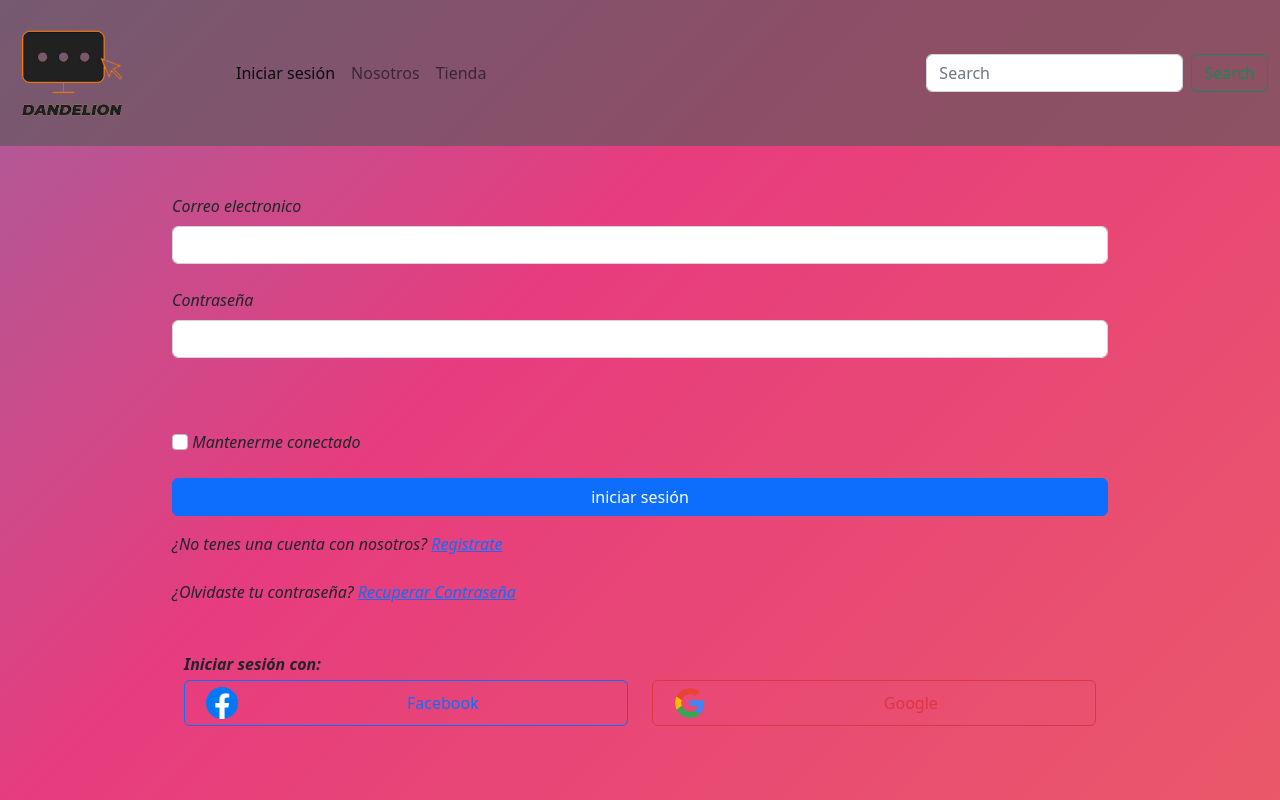
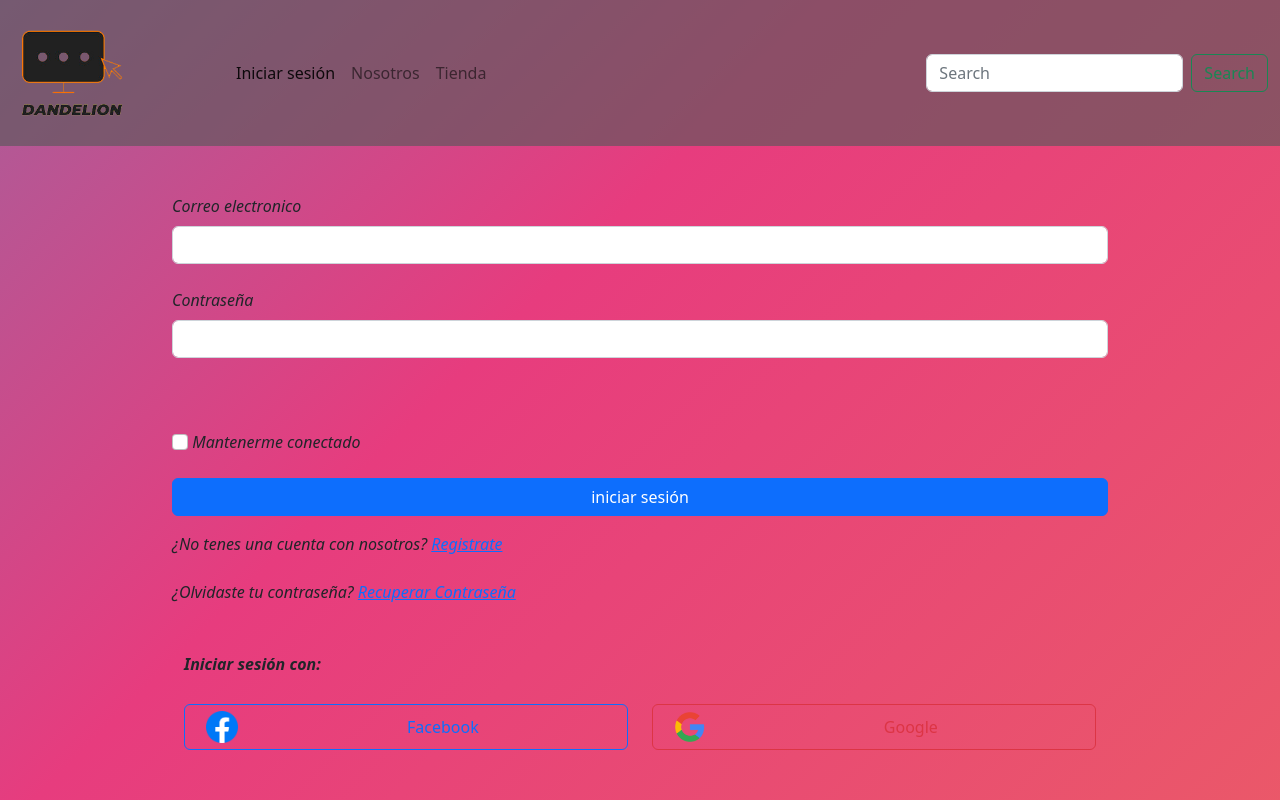
Before and after one commit to sgonzalez1403/Sgonzalez-coderhouse, a plain HTML site: page login.html in a window 1280 px wide. Shown: the top 800 px of the page. Drawn offline with nearby package versions, Linux system fonts and the light colour scheme.

Commit message:
Correction

```diff
--- a/login.html
+++ b/login.html
@@ -81,7 +81,7 @@
             <div class="container w100 my-5" >
               <div class="row text-center">
             </div>
-            <div class= "col-12"> <strong> Iniciar sesión con: </strong></div>
+            <div class= "col-12"> <strong> Iniciar sesión con: </strong> <br> <br></div>
                 <div class="row">
                   <div class="col">
                     <button class="btn btn-outline-primary w-100 my-1">
```
